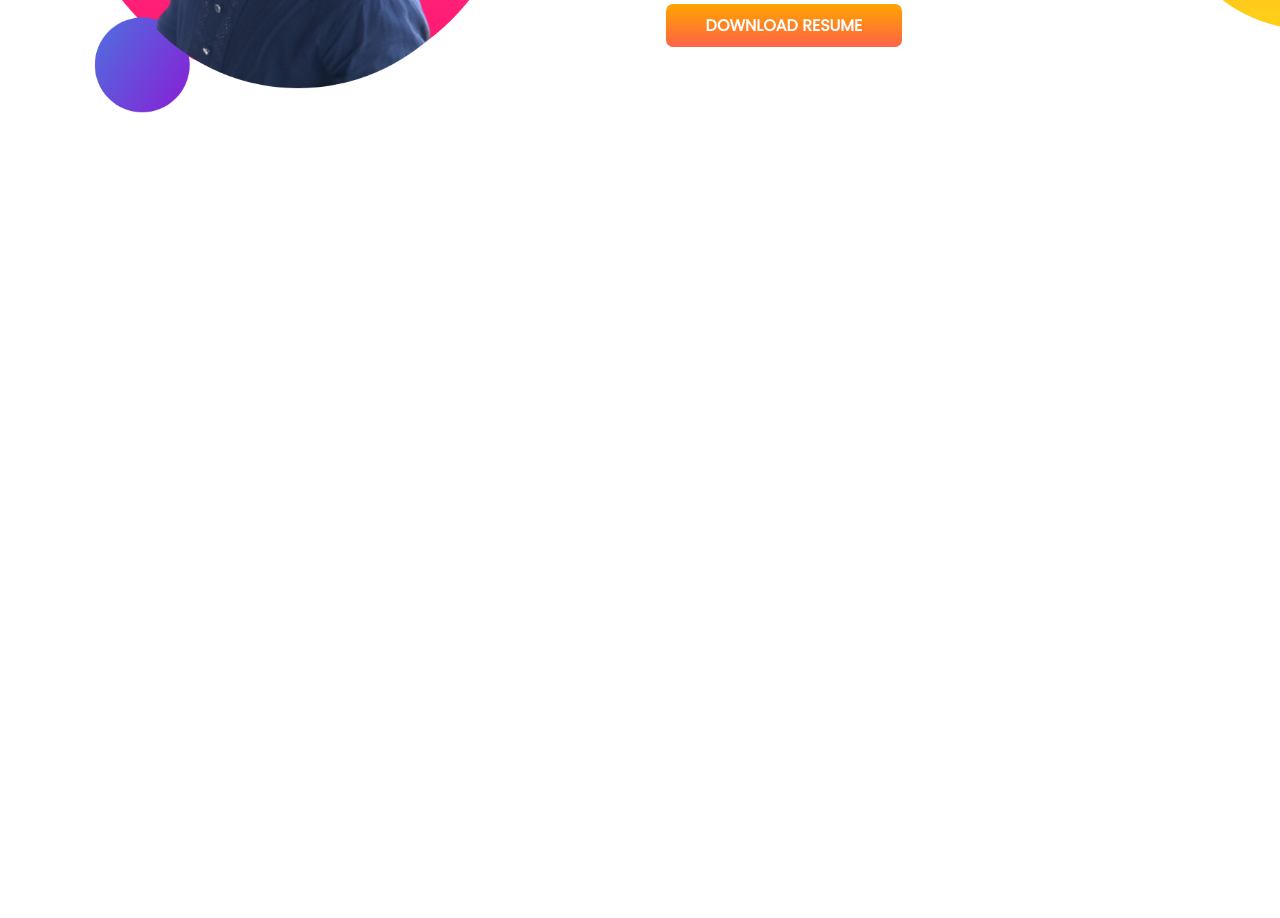
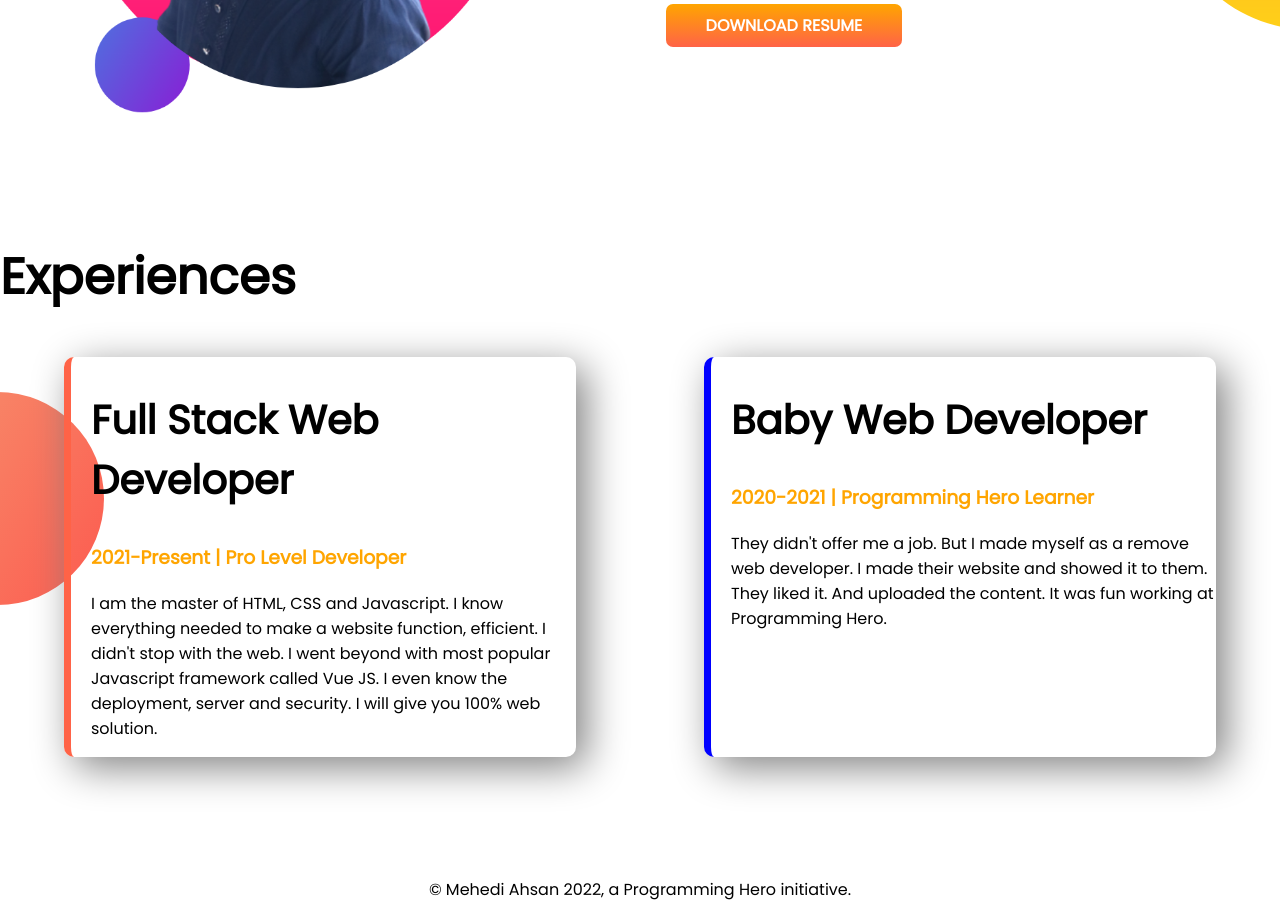
Before and after one commit to MehediAhsan/developer-portfolio, a plain HTML site: page index.html in a window 1280 px wide. Shown: the part 992-1910 px from the top of the page. Before the commit the page ends 1232 px from the top, so only its background shows below. Drawn offline with Linux system fonts and the light colour scheme.

Commit message:
experience-area and added footer

```diff
--- a/index.html
+++ b/index.html
@@ -11,7 +11,7 @@
     <link rel="stylesheet" href="style.css">
 </head>
 <body>
-    <section class="top-bannner">
+    <section class="top-bannner flexible-container">
         <div class="half-width">
             <h1>Welcome To</h1>
             <h1><span class="orange-color">Mehedi Ahsan</span> Website</h1>
@@ -23,7 +23,7 @@
             <img src="images/mypic.png" alt="">
         </div>
     </section>
-    <section class="dream-big">
+    <section class="dream-big flexible-container">
         <div class="half-width">
             <img src="images/my-pic2.png" alt="">
         </div>
@@ -34,6 +34,25 @@
             <a class="link-button" href="http://" target="_blank" rel="noopener noreferrer">DOWNLOAD RESUME</a>
         </div>
     </section>
+    <section class="experience-area">
+        <h1>Experiences</h1>
+        <div class="flexible-container">
+            <div id="fullstackborder" class="experience-item">
+                <h2>Full Stack Web Developer</h2>
+                <h3 class="orange-color">2021-Present | Pro Level Developer</h3>
+                <p>I am the master of HTML, CSS and Javascript. I know everything needed to make a website function, efficient. I didn't stop with the web. I went beyond with most popular Javascript framework called Vue JS. I even know the deployment, server and security. I will give you 100% web solution.</p>
+            </div>
+            <div id="babydeveloperborder" class="experience-item">
+                <h2>Baby Web Developer</h2>
+                <h3 class="orange-color">2020-2021 | Programming Hero Learner</h3>
+                <p>They didn't offer me a job. But I made myself as a remove web developer. I made their website and showed it to them. They liked it. And uploaded the content. It was fun working at Programming Hero.</p>
+            </div>
+        </div>
+
+    </section>
 
 </body>
+<footer>
+    <p>© Mehedi Ahsan 2022, a Programming Hero initiative.</p>
+</footer>
 </html>
--- a/style.css
+++ b/style.css
@@ -5,12 +5,16 @@ body{
 h1{
     font-size: 50px;
 }
+h2{
+    font-size: 40px;
+}
 .orange-color{
     color: orange;
 }
-section{
+.flexible-container{
     display: flex;
     margin-bottom: 120px;
+    flex-direction: row;
 }
 .half-width{
     width: 50%;
@@ -36,3 +40,25 @@ section{
     background-repeat: no-repeat;
     background-position: right;
 }
+.experience-area{
+    background-image: url(images/exp-bg.png);
+    background-repeat: no-repeat;
+    background-position: left;
+}
+.experience-item{
+    width: 40%;
+    margin-left: 5%;
+    margin-right: 5%;
+    padding-left: 20px;
+    box-shadow: 10px 10px 40px gray;
+    border-radius: 10px;
+}
+#fullstackborder{
+    border-left: 7px solid tomato;
+}
+#babydeveloperborder{
+    border-left: 7px solid blue;
+}
+footer p{
+    text-align: center;
+}
```
